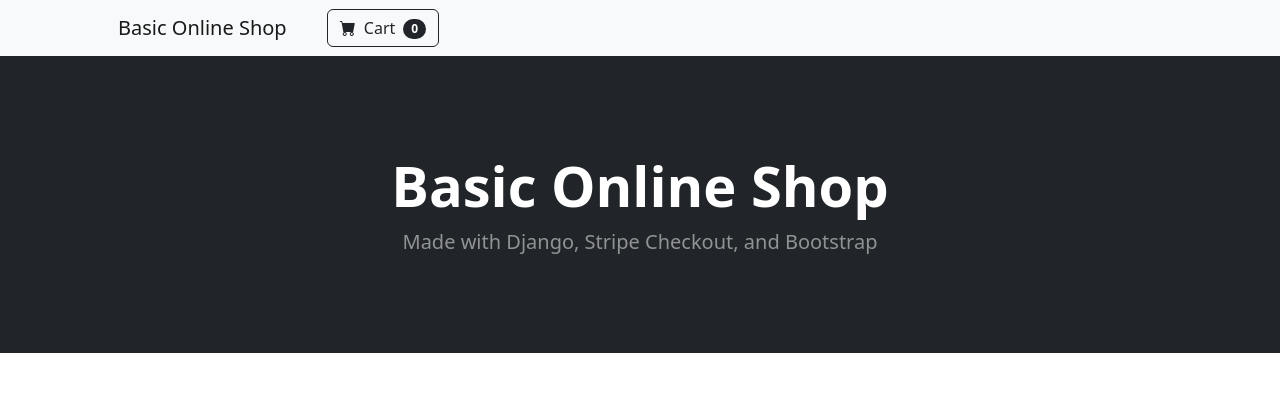
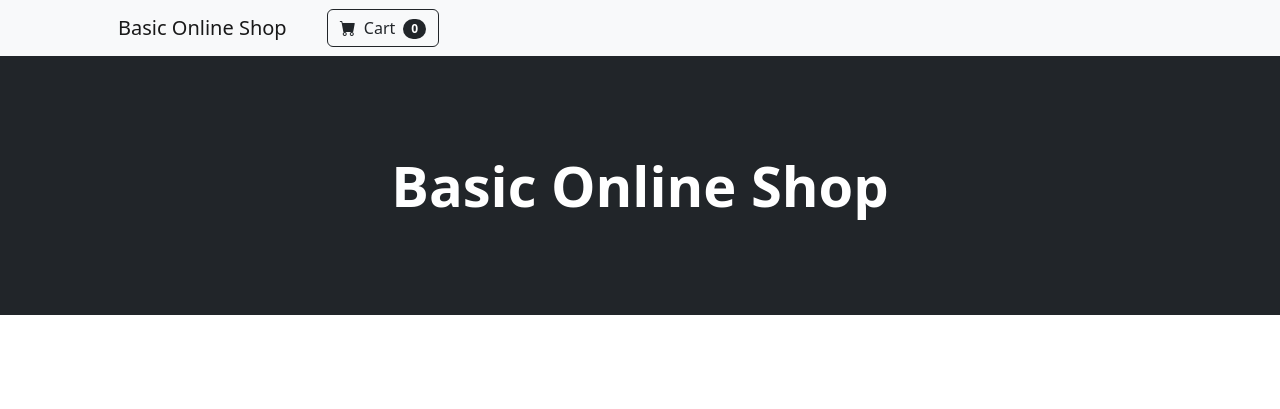
Before and after one commit to blakebrandon-hub/Online-Shop, a Django app: page / in a window 1280 px wide. Shown: the top 409 px of the page. Run offline with Django 5.2, Linux system fonts and the light colour scheme; data comes from the database, SQL or seed files in the repository; parts of the project's set-up code (start-up, migrations or seed data) failed here and were passed over; some libraries are stand-ins or nearby versions.

Commit message:
Update index.html

```diff
--- a/shop/templates/shop/index.html
+++ b/shop/templates/shop/index.html
@@ -44,7 +44,6 @@
             <div class="container px-4 px-lg-5 my-5">
                 <div class="text-center text-white">
                     <h1 class="display-4 fw-bolder">Basic Online Shop</h1>
-                    <p class="lead fw-normal text-white-50 mb-0">Made with Django, Stripe Checkout, and Bootstrap</p>
                 </div>
             </div>
         </header>
```
